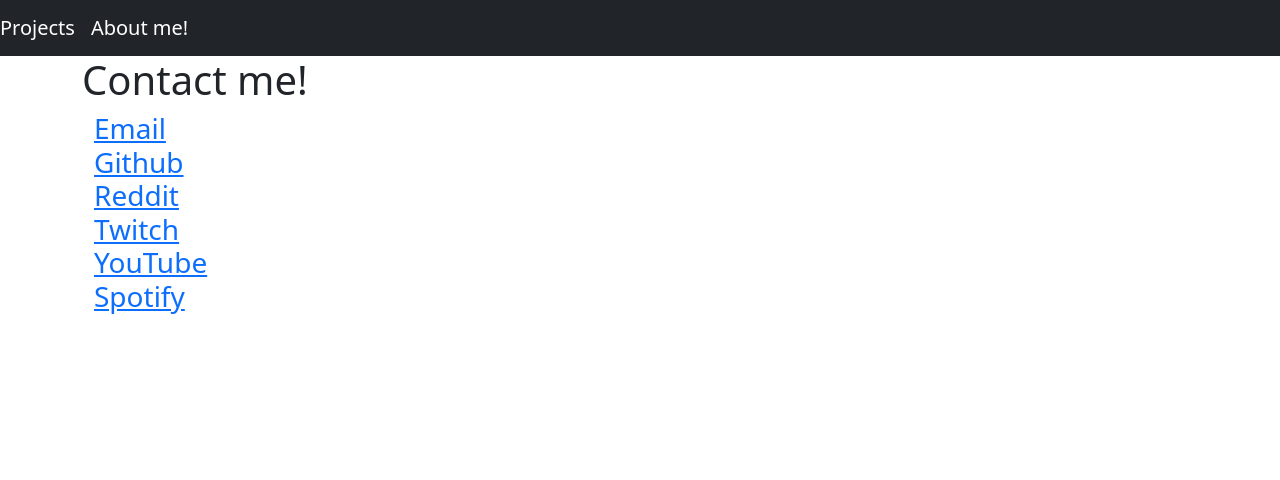
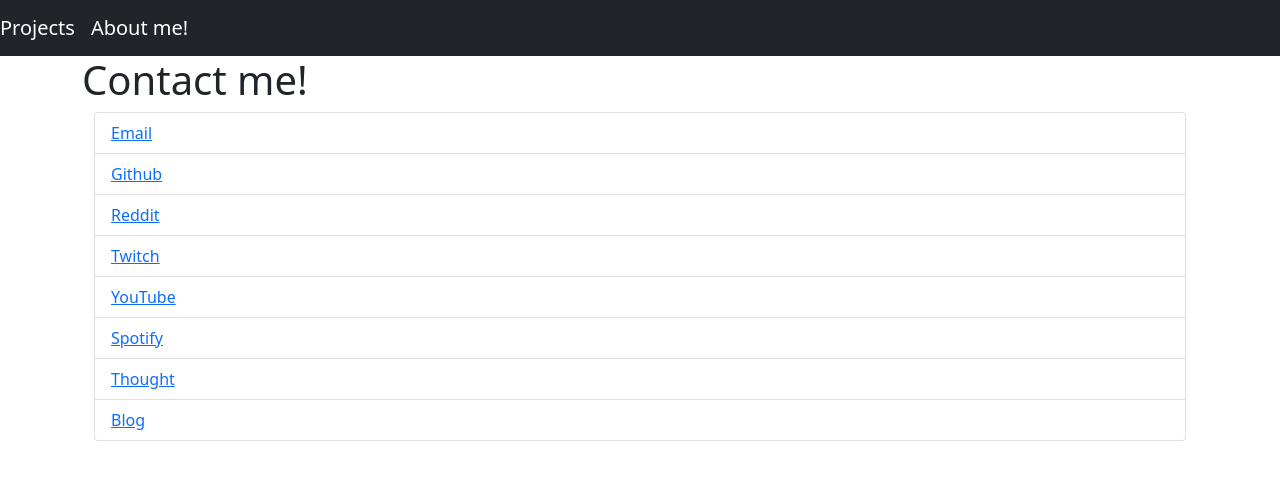
Before and after one commit to Amazeryogo/amazeryogo.in, a Flask app: page /contactme in a window 1280 px wide. Shown: the top 480 px of the page. Run offline with Flask 2, Linux system fonts and the light colour scheme; some libraries are stand-ins or nearby versions.

Commit message:
some minor stuff

```diff
--- a/src/__init__.py
+++ b/src/__init__.py
@@ -20,9 +20,7 @@
 
 @app.route('/contactme')
 def contact():
-    return render_template('contactme.html', email=email, github=github, reddit=reddit, twitch=twitch, youtube=youtube,
-                           spotify=spotify)
-
+    return render_template('contactme.html', email=email, reddit=reddit, twitch=twitch, youtube=youtube, spotify=spotify, thought=thought, blog=blog, github=github,favbooks=favbooks)
 
 @app.route('/projects')
 def projects():
--- a/src/links.py
+++ b/src/links.py
@@ -1,23 +1,24 @@
-email = "suvid.datta@gmail.com"
-github = "https://github.com/Amazeryogo"
+email = "mailto:suvid.datta@gmail.com"
 reddit = "https://www.reddit.com/user/Amazeryogo"
 twitch = "https://www.twitch.tv/amazeryogo29"
 youtube = "https://www.youtube.com/channel/UCTqxrChE3FXhy_yJg93pX4A"
 spotify = "https://open.spotify.com/user/p46kuy15wgr1aa8x132asq9o4?si=65c67f78ee5e4e81"
-favbooks = [{
-    "name": "The Hitchhiker's Guide to the Galaxy",
-    "author": "By Douglas Adams"
-}, {
-    "name": "The strange case of Dr Jekyll and Mr Hyde",
-    "author": "By Robert Louis Stevenson"
-}, {
-    "name": "Alex's Adventures in Numberland",
-    "author": "By Alex Bellos"
-}, {
-    "name": "An Astronaut's guide to life on eath",
-    "author": "By Chris Hadfield"
-}, {
-    "name": "My Family and other animals",
-    "author": "By Gerand Durrel"
-}
-]
+thought = "http://thoughtappbeta.herokuapp.com/Amazeryogo"
+blog = "https://amazeryogo.blogspot.com"
+github = "https://github.com/Amazeryogo"
+favbooks = {
+               "name": "The Hitchhiker's Guide to the Galaxy",
+               "author": "By Douglas Adams"
+           }, {
+               "name": "The strange case of Dr Jekyll and Mr Hyde",
+               "author": "By Robert Louis Stevenson"
+           }, {
+               "name": "Alex's Adventures in Numberland",
+               "author": "By Alex Bellos"
+           }, {
+               "name": "An Astronaut's guide to life on eath",
+               "author": "By Chris Hadfield"
+           }, {
+               "name": "My Family and other animals",
+               "author": "By Gerand Durrel"
+           }
--- a/src/templates/contactme.html
+++ b/src/templates/contactme.html
@@ -17,15 +17,33 @@
     <div class="container">
       <h1>Contact me!</h1>
     <div class="container">
-      <h3>
-          <a href="mailto:{{ email }}">Email</a> <br/>
-          <a href="{{ github }}"> Github</a> <br/>
-          <a href="{{ reddit }}"> Reddit</a><br/>
-          <a href="{{ twitch }}"> Twitch </a> <br/>
-          <a href="{{ youtube }}">YouTube</a> <br/>
-          <a href="{{ spotify }}">Spotify</a> <br/>
-      </h3>
-
+      <ul class="list-group">
+          <li class="list-group-item">
+          <a href="mailto:{{ email }}">Email</a>
+          </li>
+          <li class="list-group-item">
+          <a href="{{ github }}"> Github</a>
+          </li>
+          <li class="list-group-item">
+          <a href="{{ reddit }}"> Reddit</a>
+          </li>
+          <li class="list-group-item">
+          <a href="{{ twitch }}"> Twitch </a>
+          </li>
+          <li class="list-group-item">
+          <a href="{{ youtube }}">YouTube</a>
+          </li>
+          <li class="list-group-item">
+          <a href="{{ spotify }}">Spotify</a>
+          </li>
+          <li class="list-group-item">
+          <a href="{{ thought }}">Thought</a>
+          </li>
+          <li class="list-group-item">
+          <a href="{{ blog }}">Blog</a>
+          </li>
+      </ul>
+    </div>
     <script src="https://cdn.jsdelivr.net/npm/bootstrap@5.1.3/dist/js/bootstrap.bundle.min.js" integrity="sha384-ka7Sk0Gln4gmtz2MlQnikT1wXgYsOg+OMhuP+IlRH9sENBO0LRn5q+8nbTov4+1p" crossorigin="anonymous"></script>
   </body>
 </html>
--- a/src/templates/index.html
+++ b/src/templates/index.html
@@ -16,7 +16,7 @@
   </nav>
     <div class="container-fluid">
     <h1 style="text-align: center">Suvid's Personal Website</h1>
-    <h2 style="text-align: center">Your IP is {{ip}} , dont panic</h2>
+    <h5 style="text-align: center">Your IP is {{ip}} , dont panic</h5>
     <img src="{{ gravatar }}" alt="my amazing pfp" style="display: block;margin-left: auto;margin-right: auto;" class="image-circle">
     <div class="container">
         <div class="card">
@@ -63,7 +63,6 @@
   </div>
   </div>
   </div>
-    <h1 style="text-align: center">That is pretty much about me, thanks for reading! :)</h1>
         <footer class="footer">
       <div class="container">
         <span class="text-muted" style="text-align: center">&copy; 2022 Suvid Datta/Amazeryogo</span> <br/>
```
